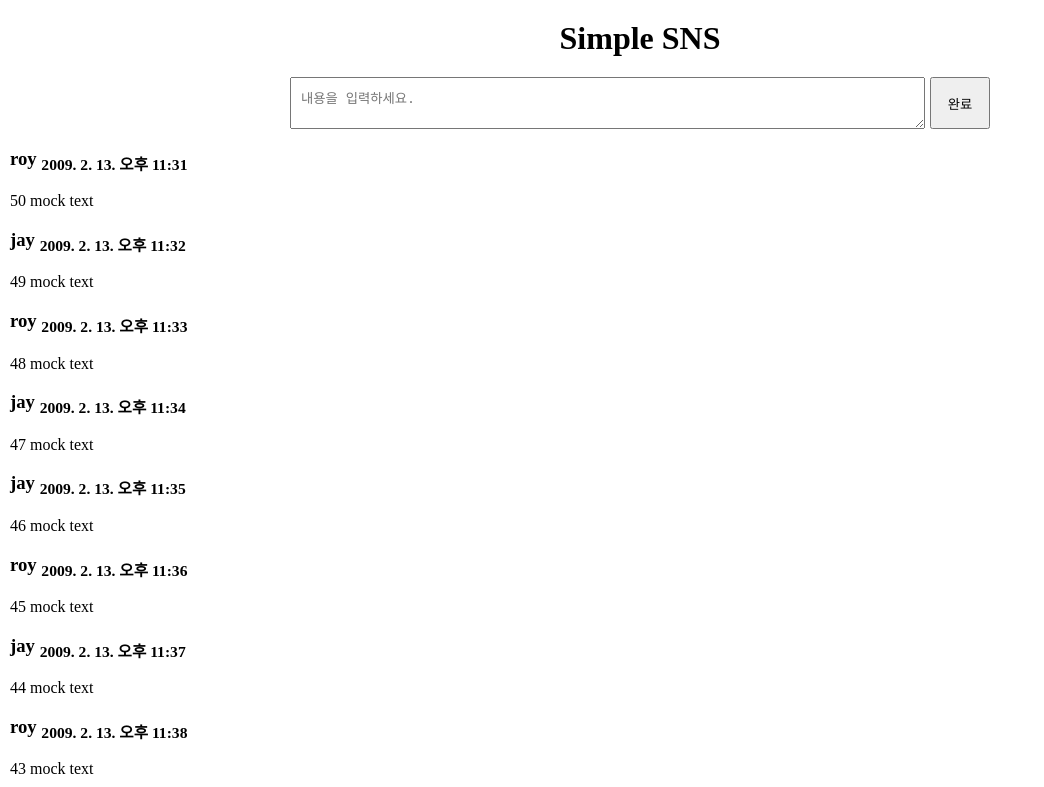
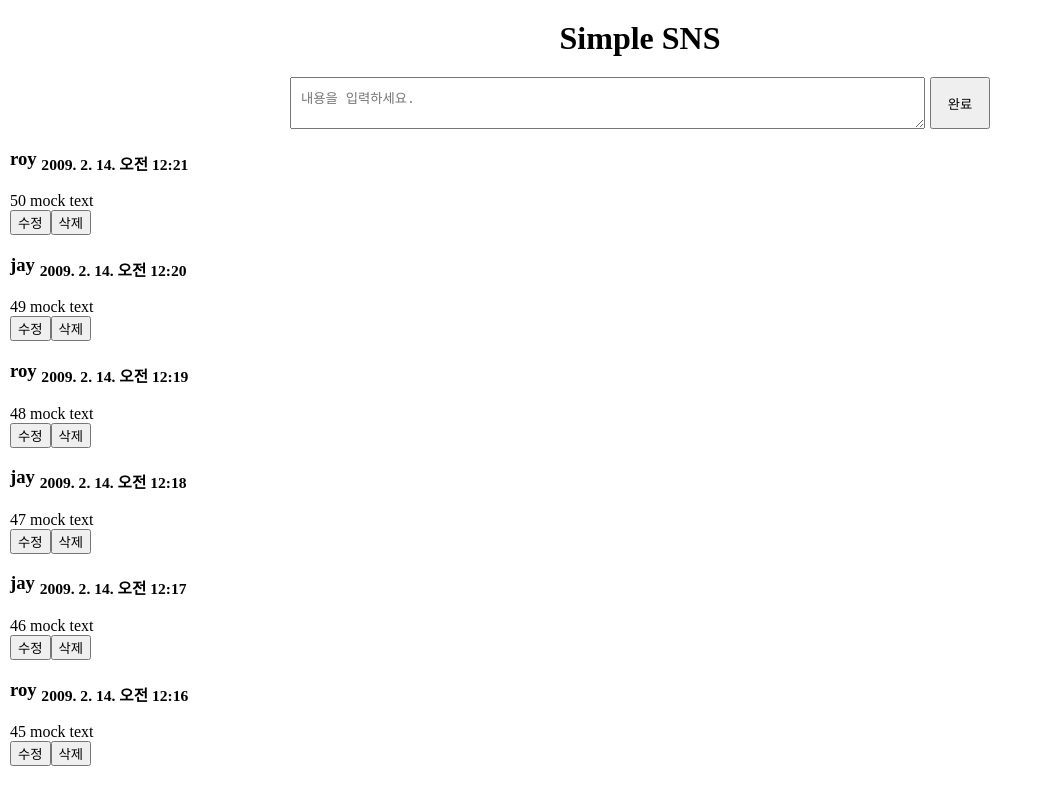
Before and after one commit to genius-jihye-park/api-practice, a Next.js app in the folder client/: page / in a window 1280 px wide. Shown: the top 787 px of the page, without its empty margins (0-1044 px from the left). Built offline with nearby package versions, Linux system fonts and the light colour scheme.

Commit message:
feat:수정, 삭제 기능

```diff
--- a/client/components/MsgItem.js
+++ b/client/components/MsgItem.js
@@ -1,7 +1,14 @@
+import MsgInput from './MsgInput';
+
 const MsgItem = ({
+    id,
     userId,
     timestamp,
-    text
+    text,
+    onUpdate,
+    onDelete,
+    isEditing,
+    startEdit,
 }) => (
     <li className="messages_item">
         <h3>
@@ -18,7 +25,18 @@ const MsgItem = ({
             </sub>
         </h3>
 
-        {text}
+        {isEditing ? (
+            <>
+                <MsgInput mutate={onUpdate} text={text} id={id} />
+            </>
+        ) : (
+            text)}
+
+        <div className='messages_buttons'>
+            <button onClick={startEdit}>수정</button>
+            <button onClick={onDelete}>삭제</button>
+        </div>
+
     </li>
 )
 
--- a/client/components/MsgList.js
+++ b/client/components/MsgList.js
@@ -1,19 +1,23 @@
-import { useState } from "react"
-import MsgItem from "./MsgItem"
-import MsgInput from "./MsgInput"
+import { useState } from 'react'
+import MsgItem from './MsgItem'
+import MsgInput from './MsgInput'
 
 const UserIds = ['roy', 'jay']
 const getRandomUserId = () => UserIds[Math.round(Math.random())]
 
-const originalMsgs = Array(50).fill(0).map((_, i) => ({
-    id: 50 - i,
-    userId: getRandomUserId(),
-    timestamp: 1234567890123 + i * 1000 * 60,
-    text: `${50 - i} mock text`
-}))
+const originalMsgs = Array(50)
+    .fill(0)
+    .map((_, i) => ({
+        id: 50 - i,
+        userId: getRandomUserId(),
+        timestamp: 1234567890123 + (50 - i) * 1000 * 60,
+        text: `${50 - i} mock text`,
+    }))
 
 const MsgList = () => {
     const [msgs, setMsgs] = useState(originalMsgs)
+    const [editingId, setEditingId] = useState(null)
+
     const onCreate = text => {
         const newMsg = {
             id: msgs.length + 1,
@@ -21,15 +25,52 @@ const MsgList = () => {
             timestamp: Date.now(),
             text: `${msgs.length + 1} ${text}`,
         }
-        setMsgs(msgs => ([newMsg, ...msgs]))
+        setMsgs(msgs => [newMsg, ...msgs])
     }
+
+    const onUpdate = (text, id) => {
+        setMsgs(msgs => {
+            const targetIndex = msgs.findIndex(msg => msg.id === id)
+            if (targetIndex < 0) return msgs
+            const newMsgs = [...msgs]
+            newMsgs.splice(targetIndex, 1, {
+                ...msgs[targetIndex],
+                text,
+            })
+            return newMsgs
+        })
+        doneEdit()
+    }
+
+    const onDelete = id => {
+        setMsgs(msgs => {
+            const targetIndex = msgs.findIndex(msg => msg.id === id)
+            if (targetIndex < 0) return msgs
+            const newMsgs = [...msgs]
+            newMsgs.splice(targetIndex, 1)
+            return newMsgs
+        })
+    }
+
+    const doneEdit = () => setEditingId(null)
+
     return (
         <>
             <MsgInput mutate={onCreate} />
-            <ul className="messages">{
-                msgs.map(x => <MsgItem key={x.id} {...x} />)
-            }</ul>
+            <ul className="messages">
+                {msgs.map(x => (
+                    <MsgItem
+                        key={x.id}
+                        {...x}
+                        onUpdate={onUpdate}
+                        onDelete={() => onDelete(x.id)}
+                        startEdit={() => setEditingId(x.id)}
+                        isEditing={editingId === x.id}
+                    />
+                ))}
+            </ul>
         </>
     )
 }
+
 export default MsgList
```
